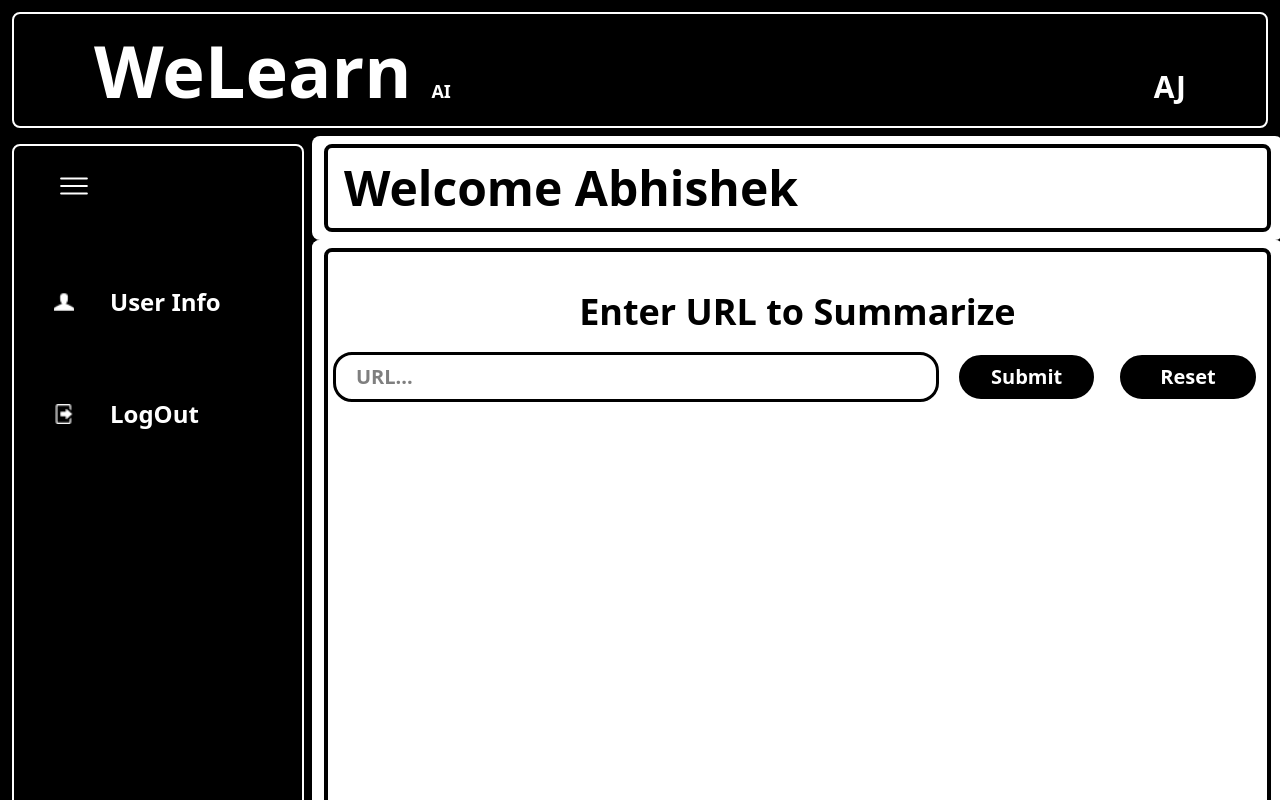
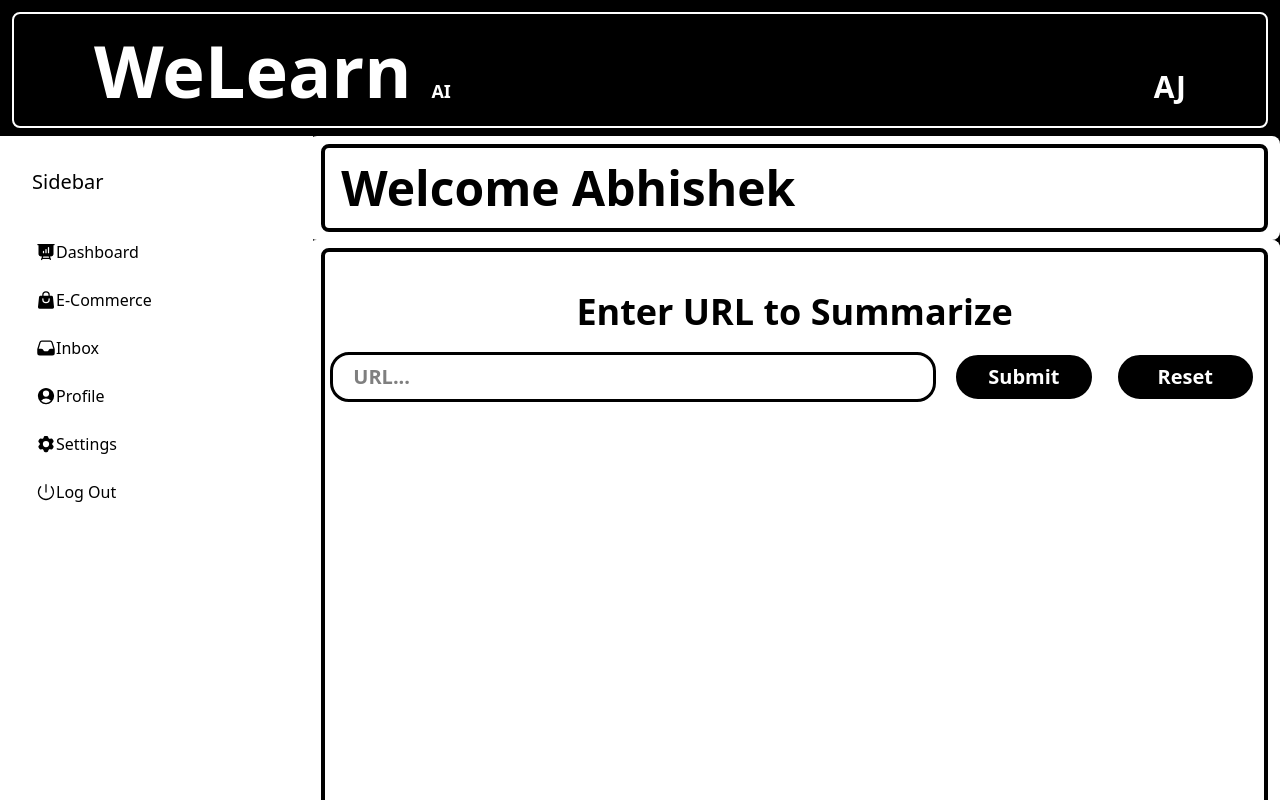
Before and after one commit to abhishekjaglan/LearnIt-Frontend, a React (Vite) app: page /home in a window 1280 px wide. Shown: the top 800 px of the page. Built offline with nearby package versions, Linux system fonts and the light colour scheme.

Commit message:
sidebar material ui

```diff
--- a/src/components/SideBar.tsx
+++ b/src/components/SideBar.tsx
@@ -1,27 +1,97 @@
-import hamburgerIcon from '../assets/hamburger.svg'
-import UserInfoIcon from '../assets/user-16.png'
-import logOutIcon from '../assets/logout.png'
-import SidebarElement from './SidebarElement'
+// import hamburgerIcon from '../assets/hamburger.svg'
+// import UserInfoIcon from '../assets/user-16.png'
+// import logOutIcon from '../assets/logout.png'
+// import SidebarElement from './SidebarElement'
 
-// TODO: Create Cpmponent for sidebar element
+// // TODO: Create Cpmponent for sidebar element
 
-function SideBar() {
+// function SideBar() {
+//   return (
+//     // Div wrapping the side bar
+//     <div className="p-3 pt-2 bg-black w-[316px] h-full ">
+//         {/* Main div for sidebar */}
+//         <div className="flex-col space-y-20 bg-black h-full border-2 border-white rounded-lg">
+//           {/* hamnburger Icon */}
+//           <div className="flex justify-start bg-black mt-5 ml-10 w-fit rounded-lg hover:border-white hover:border-2 hover:rounded-lg">
+//             <img src={hamburgerIcon} alt="hamburger" className='w-auto h-10 p-1' />
+//           </div>
+//           {/* Sidebar element - userinfo */}
+//           <SidebarElement Icon={UserInfoIcon} Text='User Info' LinkTo='/userinfo'/>
+//           {/* Sidebar element - logout */}
+//           <SidebarElement Icon={logOutIcon} Text='LogOut' LinkTo='landingpage'/>
+//         </div>
+//     </div>
+//   )
+// }
+
+// export default SideBar
+import {
+  Card,
+  Typography,
+  List,
+  ListItem,
+  ListItemPrefix,
+  ListItemSuffix,
+  Chip,
+} from "@material-tailwind/react";
+import {
+  PresentationChartBarIcon,
+  ShoppingBagIcon,
+  UserCircleIcon,
+  Cog6ToothIcon,
+  InboxIcon,
+  PowerIcon,
+} from "@heroicons/react/24/solid";
+
+export default function SideBar() {
   return (
-    // Div wrapping the side bar
-    <div className="p-3 pt-2 bg-black w-[316px] h-full ">
-        {/* Main div for sidebar */}
-        <div className="flex-col space-y-20 bg-black h-full border-2 border-white rounded-lg">
-          {/* hamnburger Icon */}
-          <div className="flex justify-start bg-black mt-5 ml-10 w-fit rounded-lg hover:border-white hover:border-2 hover:rounded-lg">
-            <img src={hamburgerIcon} alt="hamburger" className='w-auto h-10 p-1' />
-          </div>
-          {/* Sidebar element - userinfo */}
-          <SidebarElement Icon={UserInfoIcon} Text='User Info' LinkTo='/userinfo'/>
-          {/* Sidebar element - logout */}
-          <SidebarElement Icon={logOutIcon} Text='LogOut' LinkTo='landingpage'/>
-        </div>
-    </div>
-  )
+    <Card className="h-[calc(100vh-2rem)] w-full max-w-[20rem] p-4 shadow-xl shadow-blue-gray-900/5">
+      <div className="mb-2 p-4">
+        <Typography variant="h5" color="blue-gray">
+          Sidebar
+        </Typography>
+      </div>
+      <List>
+        <ListItem>
+          <ListItemPrefix>
+            <PresentationChartBarIcon className="h-5 w-5" />
+          </ListItemPrefix>
+          Dashboard
+        </ListItem>
+        <ListItem>
+          <ListItemPrefix>
+            <ShoppingBagIcon className="h-5 w-5" />
+          </ListItemPrefix>
+          E-Commerce
+        </ListItem>
+        <ListItem>
+          <ListItemPrefix>
+            <InboxIcon className="h-5 w-5" />
+          </ListItemPrefix>
+          Inbox
+          <ListItemSuffix>
+            <Chip value="14" size="sm" variant="ghost" color="blue-gray" className="rounded-full" />
+          </ListItemSuffix>
+        </ListItem>
+        <ListItem>
+          <ListItemPrefix>
+            <UserCircleIcon className="h-5 w-5" />
+          </ListItemPrefix>
+          Profile
+        </ListItem>
+        <ListItem>
+          <ListItemPrefix>
+            <Cog6ToothIcon className="h-5 w-5" />
+          </ListItemPrefix>
+          Settings
+        </ListItem>
+        <ListItem>
+          <ListItemPrefix>
+            <PowerIcon className="h-5 w-5" />
+          </ListItemPrefix>
+          Log Out
+        </ListItem>
+      </List>
+    </Card>
+  );
 }
-
-export default SideBar
--- /dev/null
+++ b/src/components/SlidingSideBar.tsx
@@ -0,0 +1,12 @@
+import { Drawer } from "@material-tailwind/react"
+import SideBar from "./SideBar"
+
+function SlidingSideBar() {
+  return (
+    <Drawer>
+      <SideBar />
+    </Drawer>
+  )
+}
+
+export default SlidingSideBar
```
